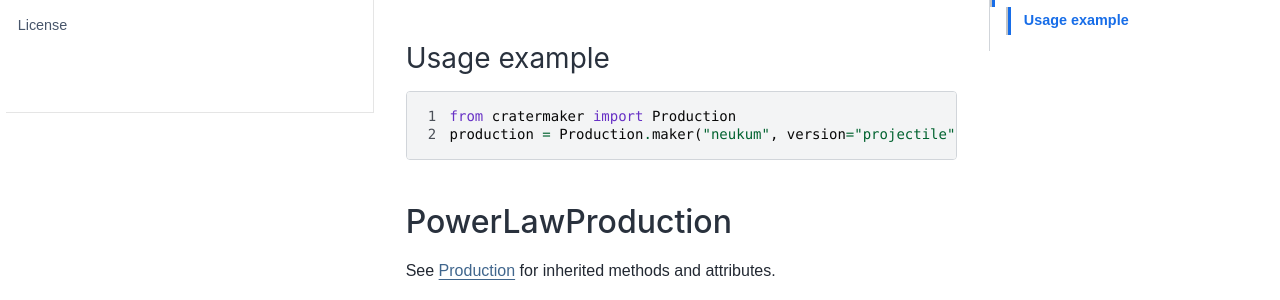
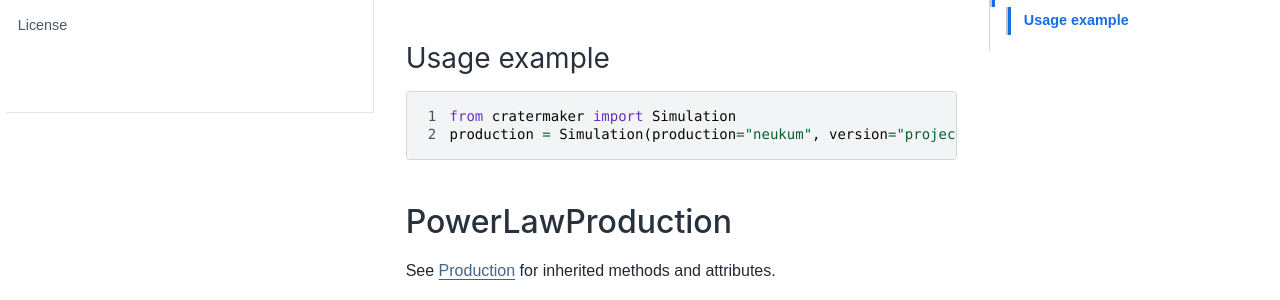
Before and after one commit to MintonGroup/cratermaker, a Sphinx documentation site: the page built from docs/api/production.rst, in a window 1280 px wide and 900 px high, scrolled down 635 px. Shown: the part 152-452 px from the top of the window. Built offline with Sphinx 7.4.7 and the Sphinx Book theme 1.1.4, drawn with Linux system fonts in a browser that asks for light colours; pages that are not in the unit, such as notebooks, are missing from menus; the version number could not be read and is left out; grey boxes are pictures that could not be loaded.

Commit message:
Fixed bug in Production maker when passing "version" as a kwarg.

```diff
--- a/docs/api/production.rst
+++ b/docs/api/production.rst
@@ -43,8 +43,8 @@ Usage example
 .. code-block:: python
    :linenos:
 
-    from cratermaker import Production
-    production = Production.maker("neukum", version="projectile")
+    from cratermaker import Simulation
+    production = Simulation(production="neukum", version="projectile")
 
 
 .. _api-PowerLawProduction:
--- a/docs/whats-new.rst
+++ b/docs/whats-new.rst
@@ -28,7 +28,7 @@ What's New
    - Fixed problem that was causing reloads of datasurface to revert to the default resolution because it did not save the dem_file_list argument. The _user_defined argument list gets reset when calling super().__init__() functions inside of __init__, so any arguments set before calling the base class must be restored to this list.
    - Rearranged code for extracting pix values so that you don't have to fetch it from the source if you are reading in an old run where it's already defined.
    - Fixed inconsistency in the definition of pix when using DataComposer to retrieve cylindrical LOLA data. The returned value should be m/px not px/deg.
-   0 Fixed issue that was causing parameters to not be saved to file in DataSurface, so old surfaces were not being recognized even though they were the same.
+   - Fixed issue that was causing parameters to not be saved to file in DataSurface, so old surfaces were not being recognized even though they were the same.
    - Fixed issues fetching high resolution data and polar data above 87.5 degrees
    - Fixed issue with selecting PDS files for polar data when a feature straddles a +/-60 deg latitude line
    - Removed old macos-14 from build, test, and deploy actions
```
Also changed, not shown: 3 other files.
